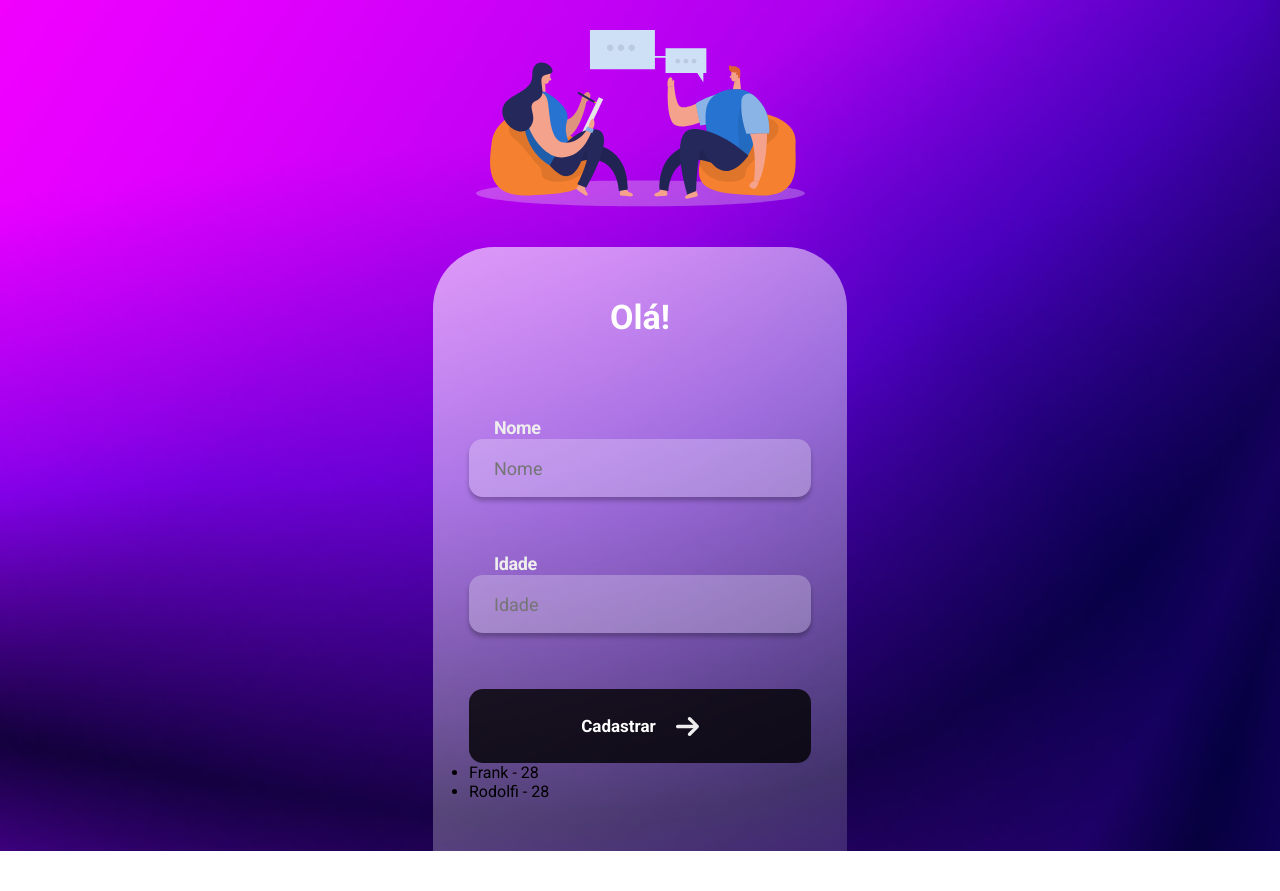
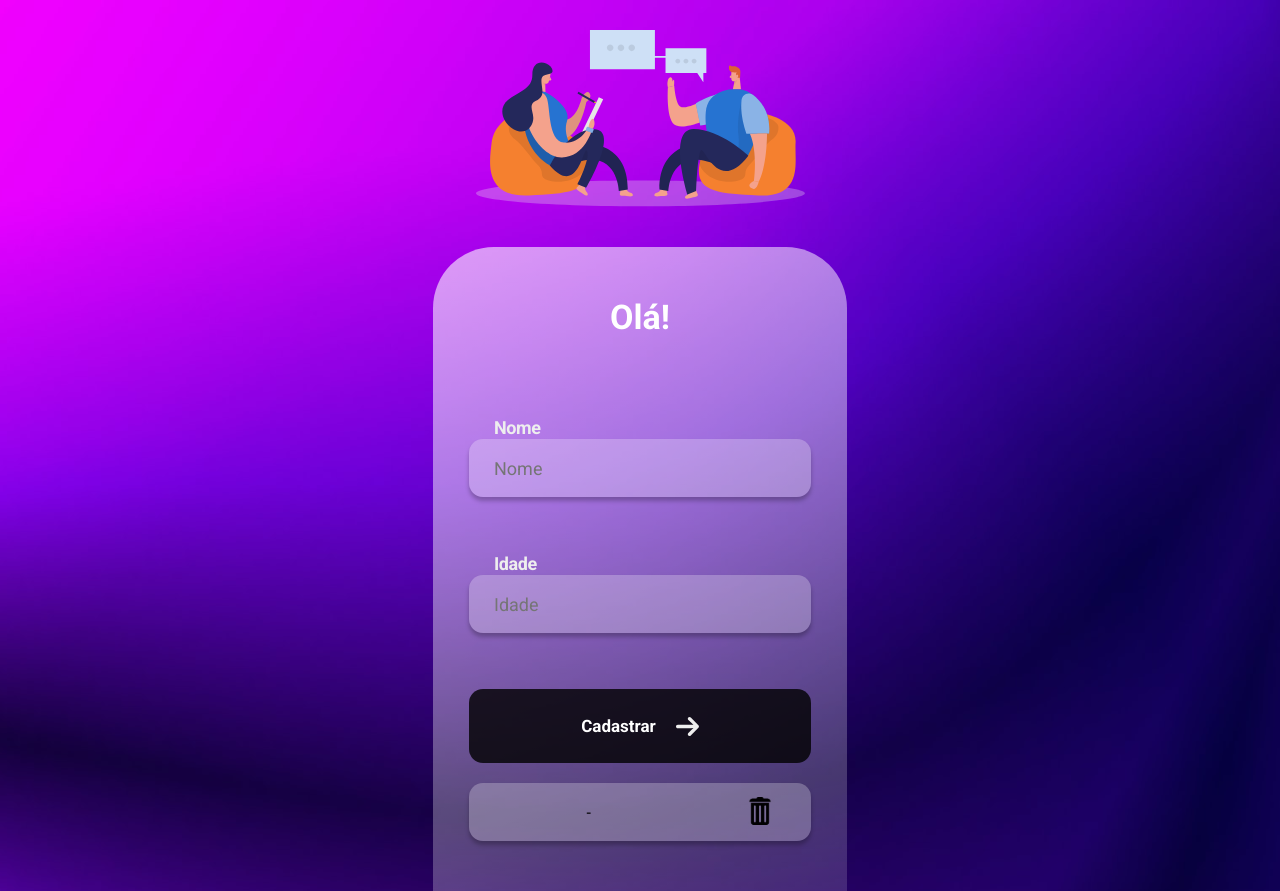
Before and after one commit to frankjungblut/first-project-react, a React (Create React App) app: page / in a window 1280 px wide. Both pictures are taken after a click on the button "Cadastrar". Before the commit the page ends 851 px from the top, so only its background shows below. Built offline with nearby package versions, Linux system fonts and the light colour scheme.

Commit message:
aprendendo coisas novas

```diff
--- a/src/App.js
+++ b/src/App.js
@@ -1,8 +1,8 @@
-import React from 'react'
+import React, { useState, useRef } from 'react'
 
 import People from './assets/people.svg'
-
 import Arrow from './assets/arrow.svg'
+import Trash from './assets/trash.svg'
 
 import {
   Container,
@@ -11,11 +11,24 @@
   ContainerItems,
   InputLabel,
   Input,
-  Button
+  Button,
+  User
 } from './styles';
 
 const App = () => {
-  const users = [{ id: Math.random(), name:"Frank", age:28}, { id: Math.random(), name:"Rodolfi", age:28}]
+  const [users, setUsers] = useState([]);
+  const inputName = useRef();
+  const inputAge = useRef();
+
+  function addNewUser() {
+    setUsers([...users, { id: Math.random(), name: inputName.current.value, age: inputAge.current.value }])
+  }
+
+  function deleteUser(userId){
+    const newUsers = users.filter((user) => user.id !== userId);
+    setUsers(newUsers);
+  }
+
   return (
     <Container>
       <Image alt='logo-imagem' src={People} />
@@ -23,23 +36,26 @@
         <H1>Olá! </H1>
 
         <InputLabel>Nome</InputLabel>
-        <Input placeholder="Nome"></Input>
+        <Input ref={inputName} placeholder="Nome"></Input>
 
         <InputLabel>Idade</InputLabel>
-        <Input placeholder="Idade"></Input>
+        <Input ref={inputAge} placeholder="Idade"></Input>
 
-        <Button>
+        <Button onClick={addNewUser}>
           Cadastrar
           <img src={Arrow}></img>
-          </Button>
+        </Button>
 
-      <ul>
-        {users.map(user =>(
-          <li key={user.id}>
-            {user.name} - {user.age}
-          </li>
-        ))}
-      </ul>
+        <ul>
+          {users.map(user => (
+            <User key={user.id}>
+              <p>{user.name}</p> - <p>{user.age}</p>
+              <button onClick={() => deleteUser(user.id)}>
+                <img src={Trash} alt='lata-de-lixo' />
+                </button>
+            </User>
+          ))}
+        </ul>
       </ContainerItems>
     </Container>
 
--- a/src/styles.js
+++ b/src/styles.js
@@ -84,3 +84,32 @@
         opacity: 0.5;
     }
 `;
+
+export const User = styled.li `
+    display: flex;
+    justify-content: space-around;
+    align-items: center;
+    margin-top: 20px;
+
+    border-radius: 14px;
+    background: rgba(255, 255, 255, 0.25);
+    box-shadow: 0px 4px 4px 0px rgba(0, 0, 0, 0.25);
+    border: none;
+    width: 342px;
+    height: 58px;
+    outline: none;
+
+    p{
+        color: #FFFFFF;
+        font-size: 20px;
+        font-style: normal;
+        font-weight: normal;
+        line-height: 28px;
+    }
+
+    button{
+        border: none;
+        cursor: pointer;
+        background: none;
+    }
+`;
```
Also changed, not shown: robots.txt (deleted).
